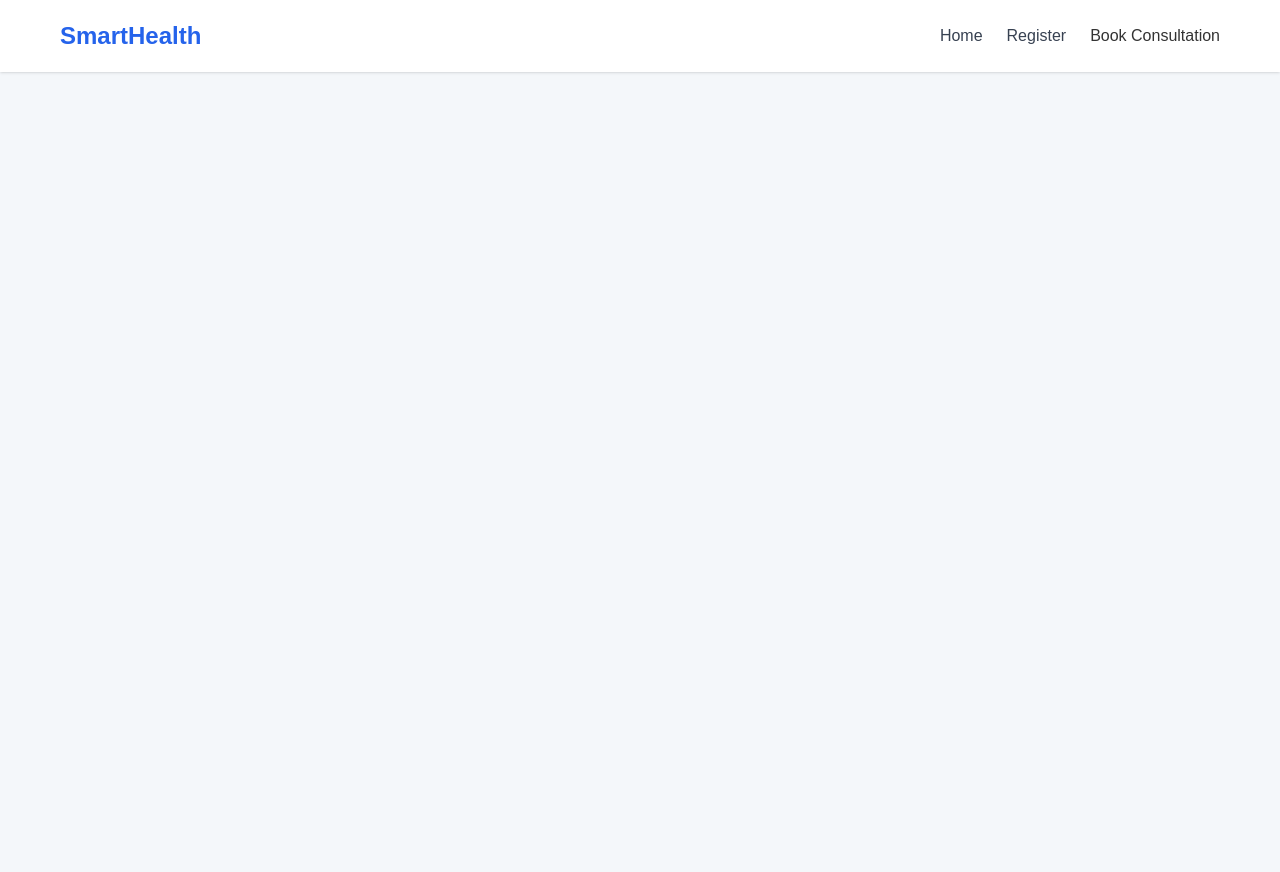
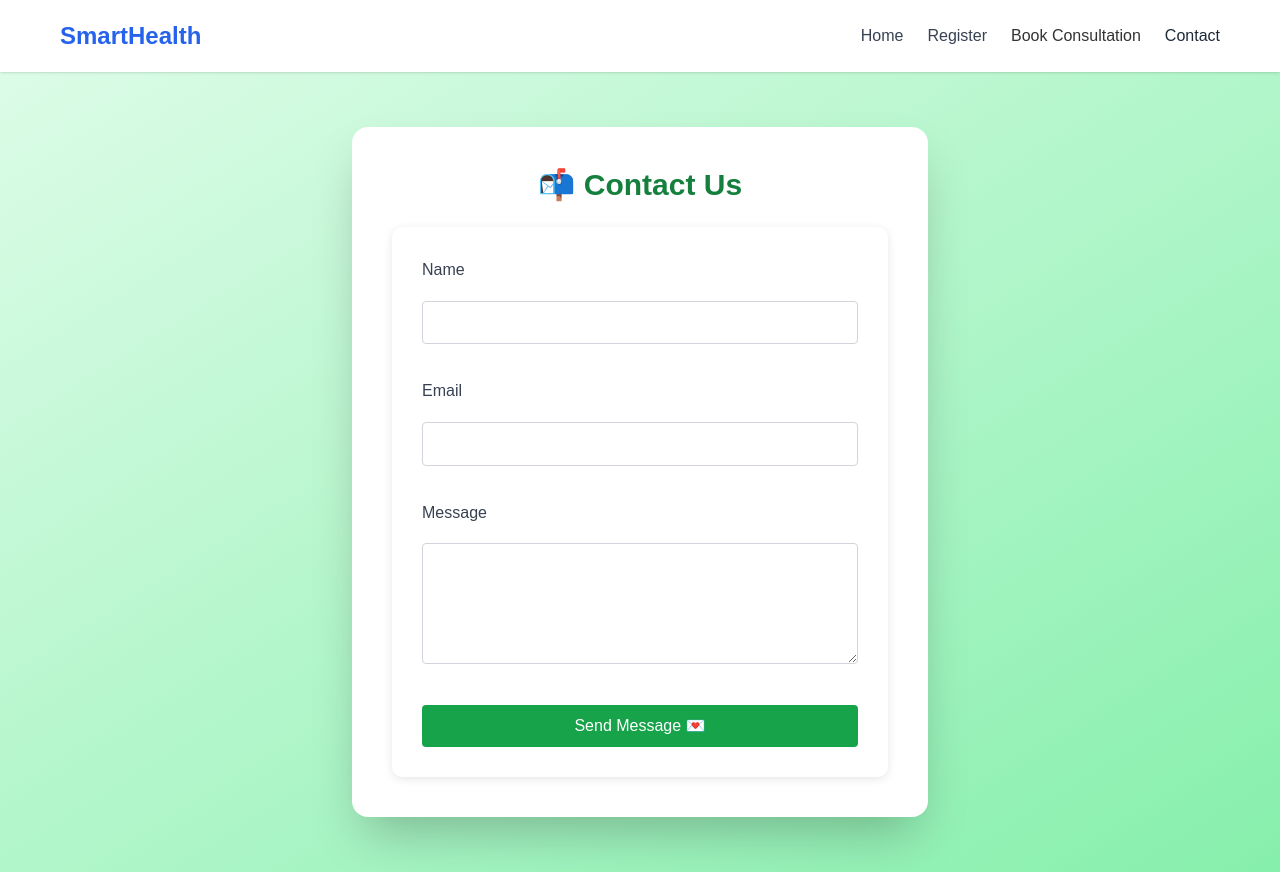
Before and after one commit to T-cynthia/SmartHealth, a React (Create React App) app: page /contact in a window 1280 px wide. Before the commit the page ends 800 px from the top, so only its background shows below. Built offline with nearby package versions, Linux system fonts and the light colour scheme.

Commit message:
Ready for deployment

```diff
--- a/package.json
+++ b/package.json
@@ -5,6 +5,7 @@
   "dependencies": {
     "axios": "^1.7.9",
     "cra-template": "1.2.0",
+    "emailjs-com": "^3.2.0",
     "express": "^5.1.0",
     "react": "^19.0.0",
     "react-dom": "^19.0.0",
--- a/src/App.js
+++ b/src/App.js
@@ -9,6 +9,7 @@ import PaymentSuccess from './component/PaymentSuccess';
 import PaymentFailure from './component/PaymentFailure';
 import Navbar from './component/Navbar';
 import VaccineTracker from './component/VaccineTracker';
+import ContactPage from './component/ContactPage';
 import './component/global.css';
 
 function App() {
@@ -24,6 +25,7 @@ function App() {
         <Route path="/payment" element={<Payment />} />
         <Route path="/payment/success" element={<PaymentSuccess />} />
         <Route path="/payment/cancel" element={<PaymentFailure />} />
+        <Route path="/contact" element={<ContactPage />} />
       </Routes>
     </Router>
   );
--- a/src/component/ContactPage.jsx
+++ b/src/component/ContactPage.jsx
@@ -1,8 +1,9 @@
-// src/component/ContactPage.jsx
 import React, { useState } from 'react';
+import emailjs from 'emailjs-com';
 
 const ContactPage = () => {
   const [form, setForm] = useState({ name: '', email: '', message: '' });
+  const [loading, setLoading] = useState(false);
 
   const handleChange = (e) => {
     setForm({ ...form, [e.target.name]: e.target.value });
@@ -10,8 +11,29 @@ const ContactPage = () => {
 
   const handleSubmit = (e) => {
     e.preventDefault();
-    alert(`Thanks ${form.name}! We received your message: "${form.message}"`);
-    setForm({ name: '', email: '', message: '' });
+
+    setLoading(true);
+    // EmailJS service integration
+    emailjs
+      .send(
+        'your_service_id', // Your service ID from EmailJS
+        'your_template_id', // Your template ID from EmailJS
+        form, // Form data to send
+        'your_user_id' // Your user ID from EmailJS
+      )
+      .then(
+        (response) => {
+          alert(`Thanks ${form.name}! We received your message: "${form.message}"`);
+          setForm({ name: '', email: '', message: '' });
+        },
+        (error) => {
+          alert('Oops! Something went wrong. Please try again.');
+          console.error('EmailJS error:', error);
+        }
+      )
+      .finally(() => {
+        setLoading(false);
+      });
   };
 
   return (
@@ -55,8 +77,9 @@ const ContactPage = () => {
           <button
             type="submit"
             className="w-full bg-green-600 text-white py-2 rounded hover:bg-green-700 transition-all"
+            disabled={loading}
           >
-            Send Message 💌
+            {loading ? 'Sending...' : 'Send Message 💌'}
           </button>
         </form>
       </div>
--- a/src/component/Navbar.jsx
+++ b/src/component/Navbar.jsx
@@ -11,6 +11,8 @@ const Navbar = () => {
           <Link to="/register" className="text-gray-700 hover:text-green-600 transition">Register</Link>
 
           <Link to="/consultation">Book Consultation</Link>
+          <Link to="/contact" className="text-gray-800 hover:text-green-600 font-medium">Contact</Link>
+
 
         </div>
       </div>
```
Also changed, not shown: 1 other file (tests, documents, lock files or other folders).
